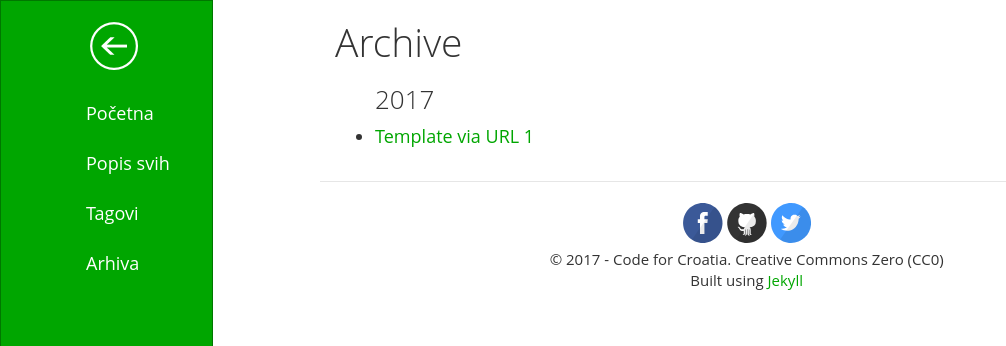
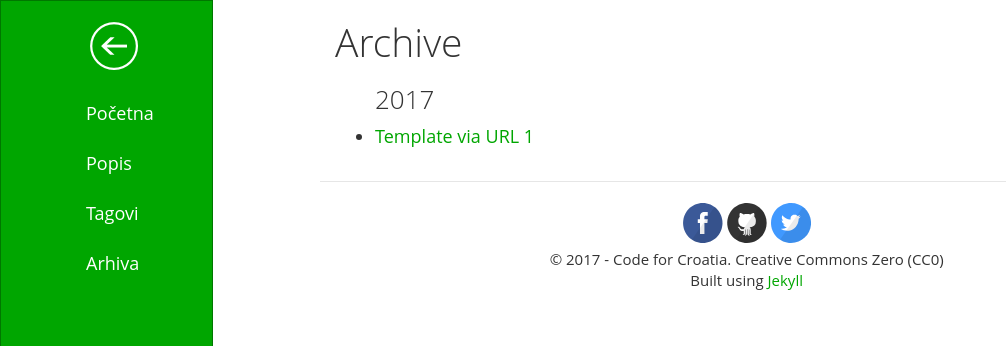
Before and after one commit to codeforcroatia/reklamacijenet-podnesi, a Jekyll site: the page built from archive/index.html, in a window 1280 px wide. Shown: the top 346 px of the page, without its empty margins (0-1006 px from the left). Built offline with Jekyll 4.4.1, drawn with Linux system fonts in a browser that asks for light colours.

Commit message:
Update _config.yml

```diff
--- a/_config.yml
+++ b/_config.yml
@@ -20,7 +20,7 @@ baseurl:          ''
 navigation:
 - text: Početna
   url: /
-- text: Popis svih
+- text: Popis
   url: /list/
 - text: Tagovi
   url: /tags/
```
